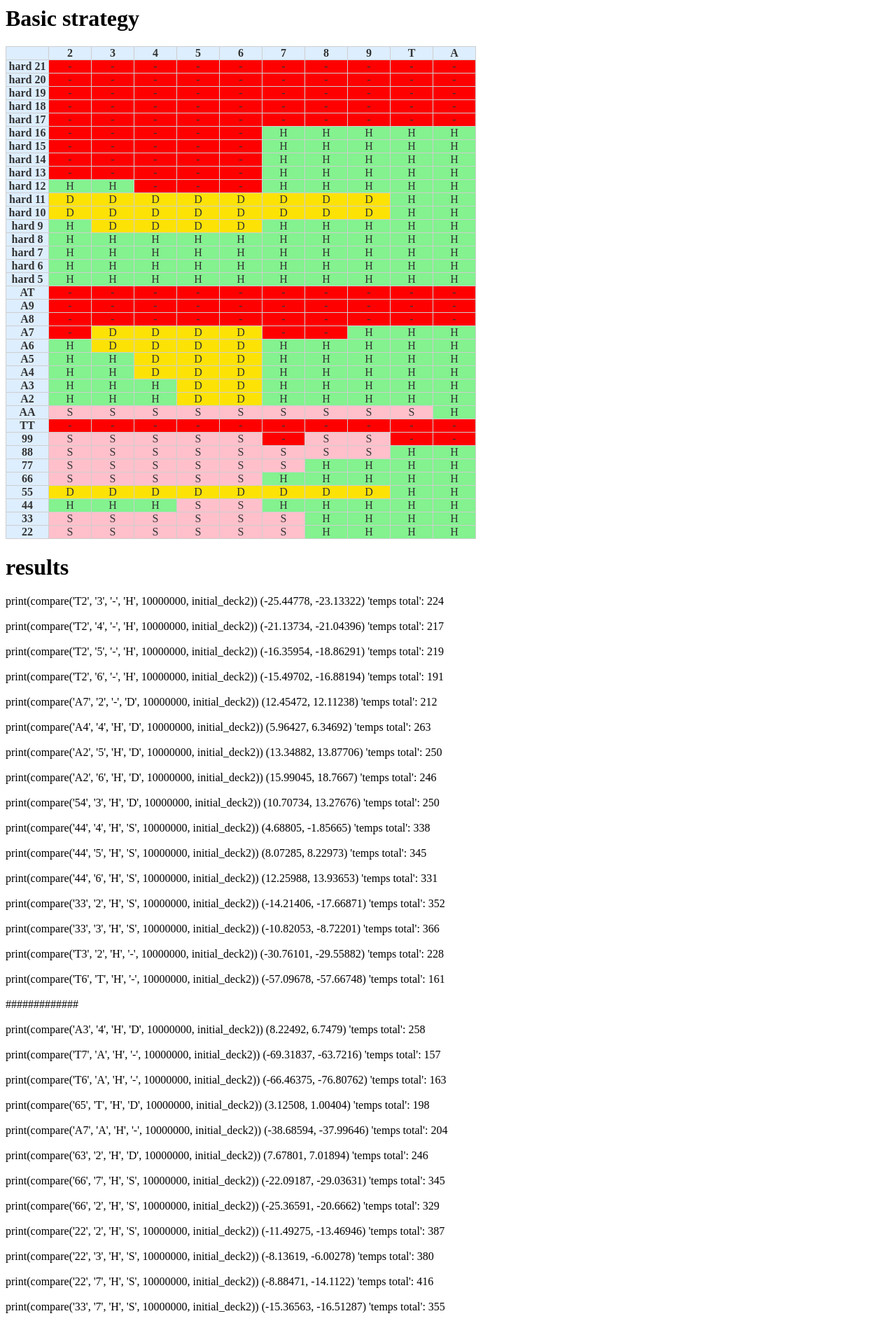
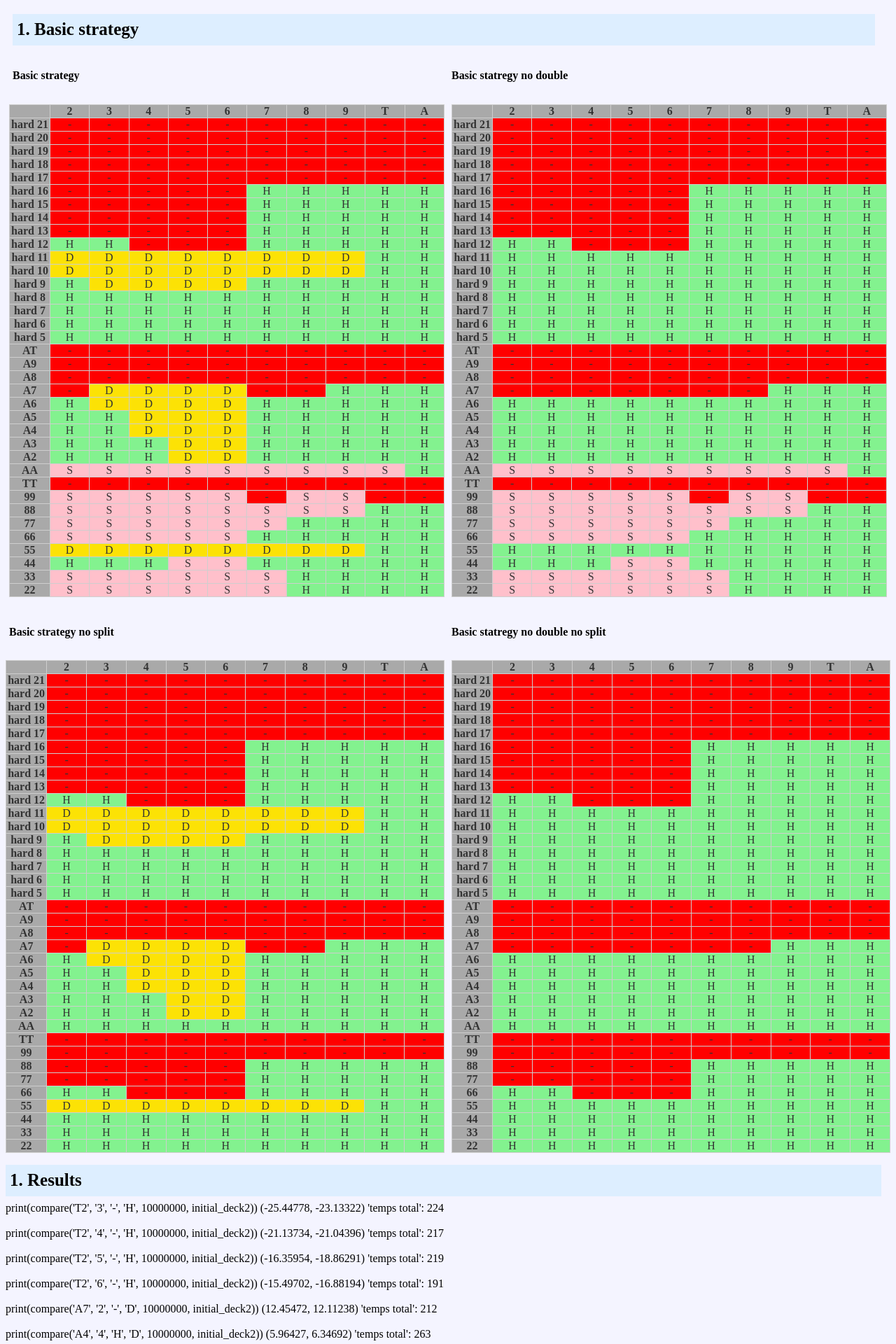
Before and after one commit to mathieu-fevre/website, a Django app: page /blackjack/display_basic_strategy in a window 1280 px wide. Shown: the top 1920 px of the page at 70% size. Before the commit the page ends 1876 px from the top, so only its background shows below. Run offline with Django 5.2, Linux system fonts and the light colour scheme.

Commit message:
BS update

```diff
--- a/requirements/dev.txt
+++ b/requirements/dev.txt
@@ -7,3 +7,4 @@ packaging==24.0
 psycopg2-binary==2.9.9
 sqlparse==0.4.4
 tzdata==2024.1
+matplotlib==3.8.4
--- /dev/null
+++ b/static/css/common.css
@@ -0,0 +1,57 @@
+* {
+    box-sizing: border-box;
+}
+
+body{
+	padding:10px;
+	/* background-color: #660707; */
+    background-color: #f4f4ff;
+	font-family:"Times New Roman", Times, serif;
+}
+
+.BS{
+    border-collapse:collapse;
+    margin-bottom:10px;
+    color:#333333;
+}
+.BS td, th{
+    text-align: center;
+    border: 1px solid #cecece;
+}
+
+.BS th{
+    background-color: #A9A9A9;
+}
+
+h3{
+	width:99%;
+	height:45px;
+	color:black;
+	font-size:25px;
+	font-weight:bold;
+	padding-top:8px;
+	padding-left:6px;
+	background-color:#ddeeff;
+	margin-top: 2px;
+	margin-right: 0px;
+	margin-bottom: 8px;
+	margin-left: 0px;
+}
+
+.row {
+    margin-left:-5px;
+    margin-right:-5px;
+}
+
+.column {
+    float: left;
+    width: 50%;
+    padding: 5px;
+}
+
+  /* Clearfix (clear floats) */
+.row::after {
+    content: "";
+    clear: both;
+    display: table;
+}
--- a/website/apps/blackjack/utils.py
+++ b/website/apps/blackjack/utils.py
@@ -466,7 +466,7 @@ def prob_result_bank(number_of_simulations, deck, card=None):
 
 c='A'
 t=time.time()
-print(prob_result_bank(5000000, initial_deck2, card=c))
+print(prob_result_bank(500000, initial_deck2, card=c))
 t2=time.time()
 print('temps total: ' + str(t2-t))
 
--- a/website/apps/blackjack/views.py
+++ b/website/apps/blackjack/views.py
@@ -1,6 +1,6 @@
 from django.shortcuts import render, redirect
 
-from website.apps.blackjack.basic_strategy import DECK_VALUE, create_basic_strategy
+from website.apps.blackjack.basic_strategy import DECK_VALUE, create_basic_strategy, create_basic_strategy_no_double, create_basic_strategy_no_double_no_split, create_basic_strategy_no_split
 
 
 def display_basic_strategy(request):
@@ -24,6 +24,69 @@ def display_basic_strategy(request):
         for bank_card in DECK_VALUE:
             key = 'pair ' + card + ',' + bank_card
             dec_list.append(basic_strategy[key])
+
+    basic_strategy_no_double = create_basic_strategy_no_double()
+    dec_list_no_double = []
+    for total in range(21, 4, -1):
+        dec_list_no_double.append('hard '+str(total))
+        for card in DECK_VALUE:
+            key = 'hard '+ str(total)+','+card
+            dec_list_no_double.append(basic_strategy_no_double[key])
+    for total in range(21, 12, -1):
+        if total == 21:
+            dec_list_no_double.append('AT')
+        else:
+            dec_list_no_double.append('A'+str(total-11))
+        for card in DECK_VALUE:
+            key = 'soft '+ str(total)+','+card
+            dec_list_no_double.append(basic_strategy_no_double[key])
+    for card in reversed(DECK_VALUE):
+        dec_list_no_double.append(card+card)
+        for bank_card in DECK_VALUE:
+            key = 'pair ' + card + ',' + bank_card
+            dec_list_no_double.append(basic_strategy_no_double[key])
+
+    basic_strategy_no_split = create_basic_strategy_no_split()
+    dec_list_no_split = []
+    for total in range(21, 4, -1):
+        dec_list_no_split.append('hard '+str(total))
+        for card in DECK_VALUE:
+            key = 'hard '+ str(total)+','+card
+            dec_list_no_split.append(basic_strategy_no_split[key])
+    for total in range(21, 12, -1):
+        if total == 21:
+            dec_list_no_split.append('AT')
+        else:
+            dec_list_no_split.append('A'+str(total-11))
+        for card in DECK_VALUE:
+            key = 'soft '+ str(total)+','+card
+            dec_list_no_split.append(basic_strategy_no_split[key])
+    for card in reversed(DECK_VALUE):
+        dec_list_no_split.append(card+card)
+        for bank_card in DECK_VALUE:
+            key = 'pair ' + card + ',' + bank_card
+            dec_list_no_split.append(basic_strategy_no_split[key])
+
+    basic_strategy_no_double_no_split = create_basic_strategy_no_double_no_split()
+    dec_list_no_double_no_split = []
+    for total in range(21, 4, -1):
+        dec_list_no_double_no_split.append('hard '+str(total))
+        for card in DECK_VALUE:
+            key = 'hard '+ str(total)+','+card
+            dec_list_no_double_no_split.append(basic_strategy_no_double_no_split[key])
+    for total in range(21, 12, -1):
+        if total == 21:
+            dec_list_no_double_no_split.append('AT')
+        else:
+            dec_list_no_double_no_split.append('A'+str(total-11))
+        for card in DECK_VALUE:
+            key = 'soft '+ str(total)+','+card
+            dec_list_no_double_no_split.append(basic_strategy_no_double_no_split[key])
+    for card in reversed(DECK_VALUE):
+        dec_list_no_double_no_split.append(card+card)
+        for bank_card in DECK_VALUE:
+            key = 'pair ' + card + ',' + bank_card
+            dec_list_no_double_no_split.append(basic_strategy_no_double_no_split[key])
     color_dict = {
         '-': 'red',
         'H': '#83f28f',
@@ -34,5 +97,8 @@ def display_basic_strategy(request):
         'dec_list': dec_list,
         'deck_value': DECK_VALUE,
         'color_dict': color_dict,
+        'dec_list_no_double': dec_list_no_double,
+        'dec_list_no_split': dec_list_no_split,
+        'dec_list_no_double_no_split': dec_list_no_double_no_split,
     }
     return render(request, 'blackjack/display_basic_strategy.html', contexts)
--- a/website/templates/base.html
+++ b/website/templates/base.html
@@ -1,9 +1,12 @@
-<!DOCTYPE html>
+{% load static %}
+<DOCTYPE html>
 <html>
 
 <head>
   <meta charset="utf-8">
-  <title>{% block title %}Django Auth Tutorial{% endblock %}</title>
+  <title>{% block title %}{% endblock %}</title>
+  <link type="text/css" rel="stylesheet" href="{% static 'css/common.css' %}" media="all">
+  <style>{% block style %}{% endblock style %}</style>
 </head>
 
 <body>
--- a/website/templates/blackjack/display_basic_strategy.html
+++ b/website/templates/blackjack/display_basic_strategy.html
@@ -1,7 +1,20 @@
+{% extends "base.html" %}
+
 {% load static %}
 {% load filters %}
 
-<h1>Basic strategy</h1>
+{% block title %}Basic Strategy{% endblock %}
+{% block content %}
+<h3>1. Basic strategy</h3>
+<div class="row">
+    <div class="column">
+        <h4>Basic strategy</h4>
+    </div>
+    <div class="column">
+        <h4>Basic statregy no double</h4>
+    </div>
+<div class="row">
+    <div class="column">
         <table class="BS" cellspacing="0" cellpadding="0" border="0">
             <thead>
                 <tr>
@@ -23,8 +36,89 @@
                 {% endfor %}
             </tbody>
         </table>
+    </div>
+    <div class="column">
+        <table class="BS" cellspacing="0" cellpadding="0" border="0">
+            <thead>
+                <tr>
+                    <th width="60px"></th>
+                    {% for card in deck_value %}
+                        <th width="60px">{{ card }}</th>
+                    {% endfor %}
+                </tr>
+            </thead>
+            <tbody>
+                {% for dec in dec_list_no_double %}
+                    {% if forloop.counter0|divisibleby:11 %}<tr>{% endif %}
+                        {% if  color_dict|dictvalue:dec %}
+                            <td bgcolor="{{ color_dict|dictvalue:dec }}">{{ dec }}</td>
+                        {% else %}
+                        <th>{{ dec }}</th>
+                        {% endif %}
+                    {% if forloop.counter|divisibleby:11 %}</tr>{% endif %}
+                {% endfor %}
+            </tbody>
+        </table>
+    </div>
+</div>
 
-<h1>results</h1>
+<div class="row">
+    <div class="column">
+        <h4>Basic strategy no split</h4>
+    </div>
+    <div class="column">
+        <h4>Basic statregy no double no split</h4>
+    </div>
+<div class="row">
+    <div class="column">
+        <table class="BS" cellspacing="0" cellpadding="0" border="0">
+            <thead>
+                <tr>
+                    <th width="60px"></th>
+                    {% for card in deck_value %}
+                        <th width="60px">{{ card }}</th>
+                    {% endfor %}
+                </tr>
+            </thead>
+            <tbody>
+                {% for dec in dec_list_no_split %}
+                    {% if forloop.counter0|divisibleby:11 %}<tr>{% endif %}
+                        {% if  color_dict|dictvalue:dec %}
+                            <td bgcolor="{{ color_dict|dictvalue:dec }}">{{ dec }}</td>
+                        {% else %}
+                        <th>{{ dec }}</th>
+                        {% endif %}
+                    {% if forloop.counter|divisibleby:11 %}</tr>{% endif %}
+                {% endfor %}
+            </tbody>
+        </table>
+    </div>
+    <div class="column">
+        <table class="BS" cellspacing="0" cellpadding="0" border="0">
+            <thead>
+                <tr>
+                    <th width="60px"></th>
+                    {% for card in deck_value %}
+                        <th width="60px">{{ card }}</th>
+                    {% endfor %}
+                </tr>
+            </thead>
+            <tbody>
+                {% for dec in dec_list_no_double_no_split %}
+                    {% if forloop.counter0|divisibleby:11 %}<tr>{% endif %}
+                        {% if  color_dict|dictvalue:dec %}
+                            <td bgcolor="{{ color_dict|dictvalue:dec }}">{{ dec }}</td>
+                        {% else %}
+                        <th>{{ dec }}</th>
+                        {% endif %}
+                    {% if forloop.counter|divisibleby:11 %}</tr>{% endif %}
+                {% endfor %}
+            </tbody>
+        </table>
+    </div>
+</div>
+
+<h3>1. Results</h3>
 
 print(compare('T2', '3', '-', 'H', 10000000, initial_deck2))
 (-25.44778, -23.13322)
@@ -140,19 +234,8 @@ print(compare('33', '7', 'H', 'S', 10000000, initial_deck2))
 (-15.36563, -16.51287)
 'temps total': 355
 
+{% endblock content %}
 
-<style>
-    .BS{
-        border-collapse:collapse;
-        margin-bottom:10px;
-        color:#333333;
-    }
-    .BS td, th{
-        text-align: center;
-        border: 1px solid #cecece;
-    }
+{% block style %}
 
-    .BS th{
-        background-color: #ddeeff;
-    }
-</style>
+{% endblock style %}
```
Lines whose indentation alone changed are shown as unchanged.
